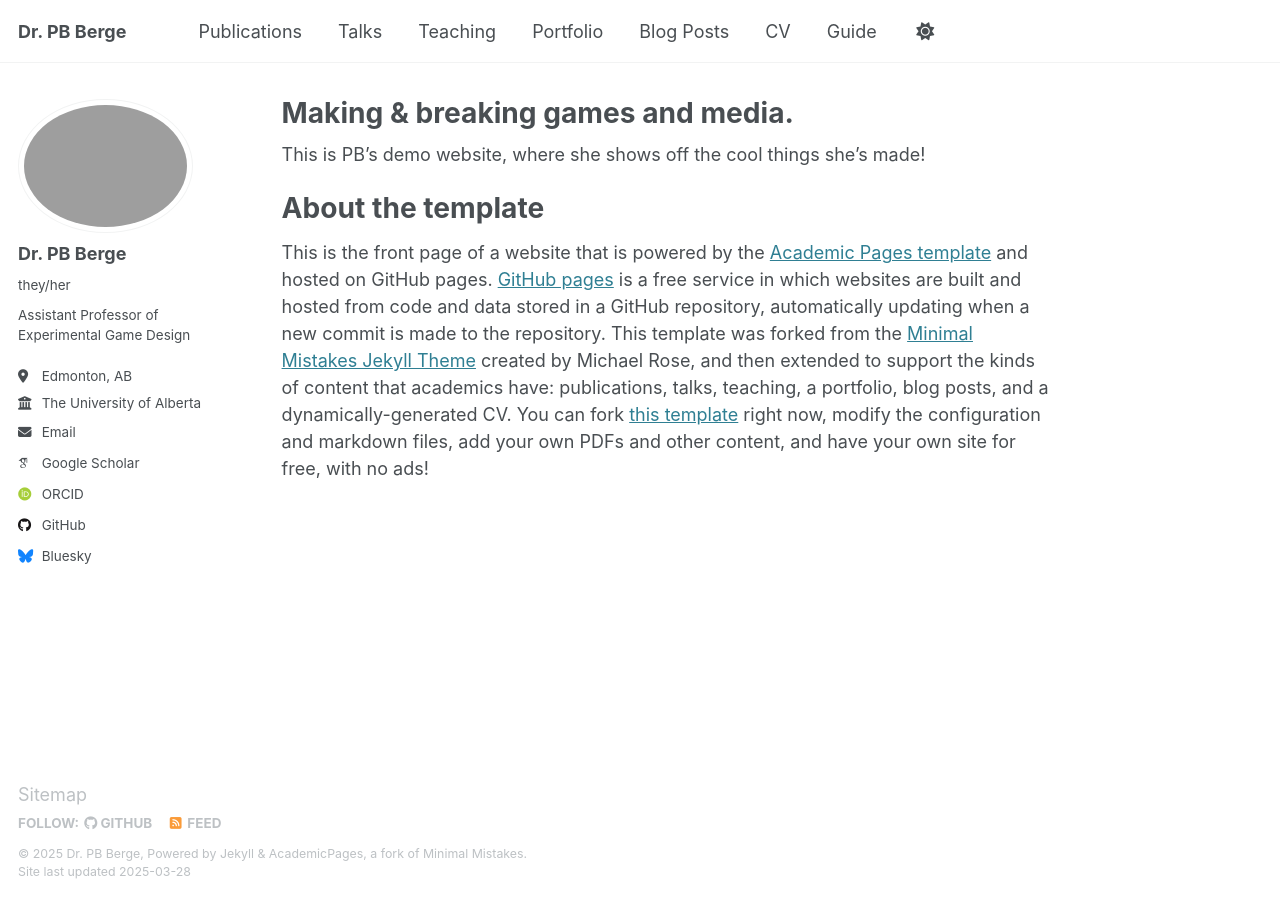
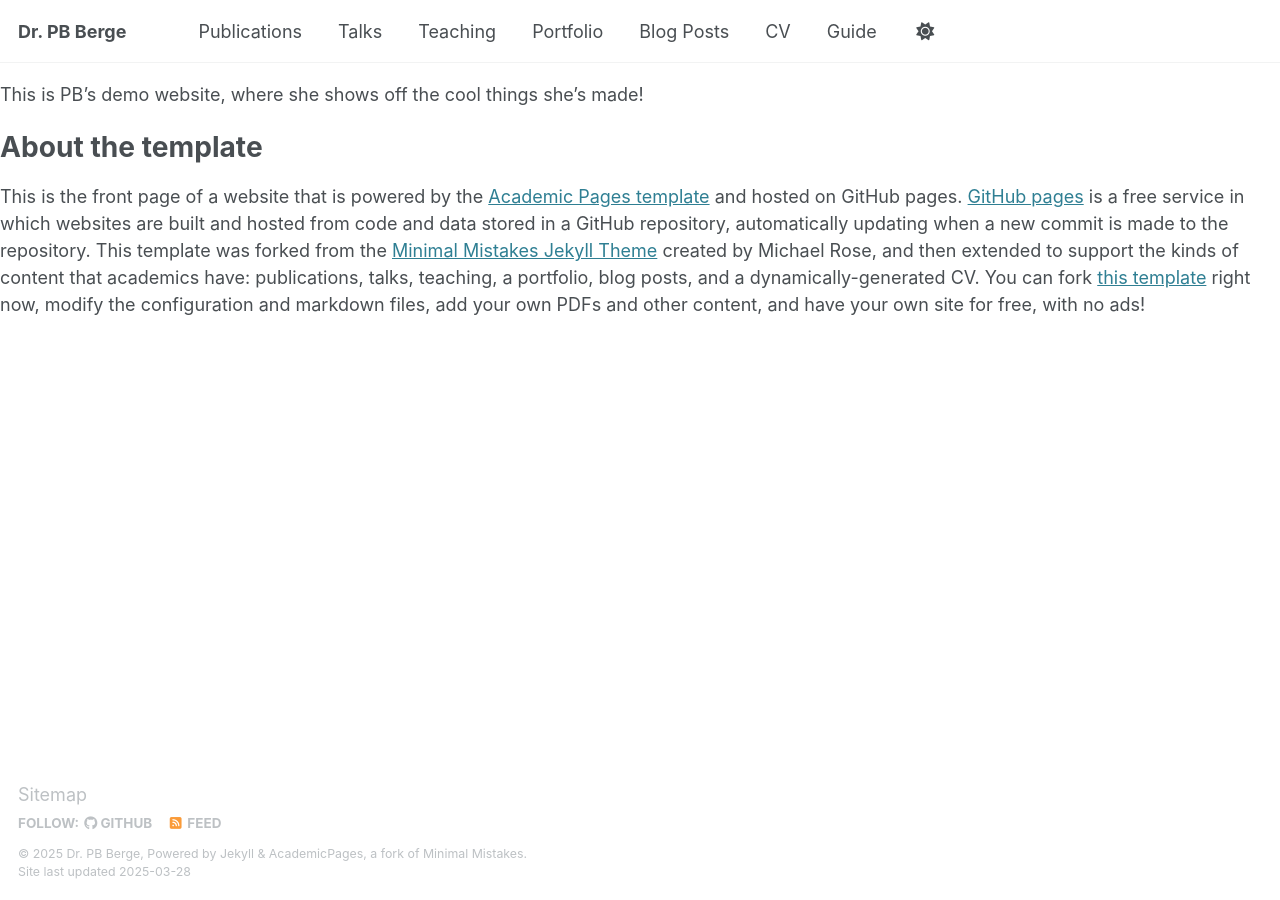
Before and after one commit to pb-berge/me, a Jekyll site: the page built from _pages/about.md, in a window 1280 px wide. Built offline with Jekyll 4.4.1, drawn with Linux system fonts in a browser that asks for light colours; some web fonts are replaced; our own code applies the rules of GitHub Pages for plain Markdown files; part of the change alters nothing that is shown.

```diff
--- a/_config.yml
+++ b/_config.yml
@@ -242,7 +242,7 @@ defaults:
       related: true
   # _pages
   - scope:
-      path: ""
+      path: "/_portfolio"
       type: pages
     values:
       layout: single
```
